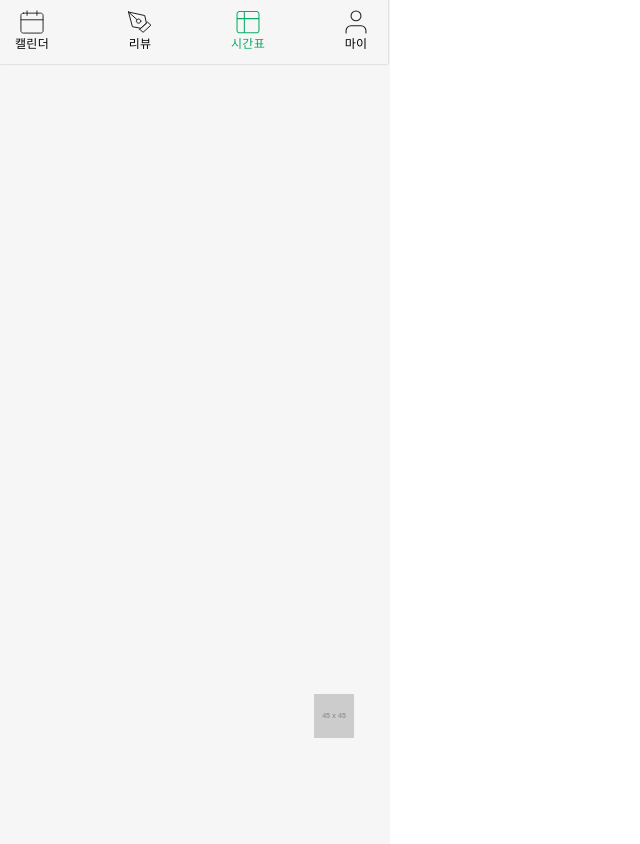
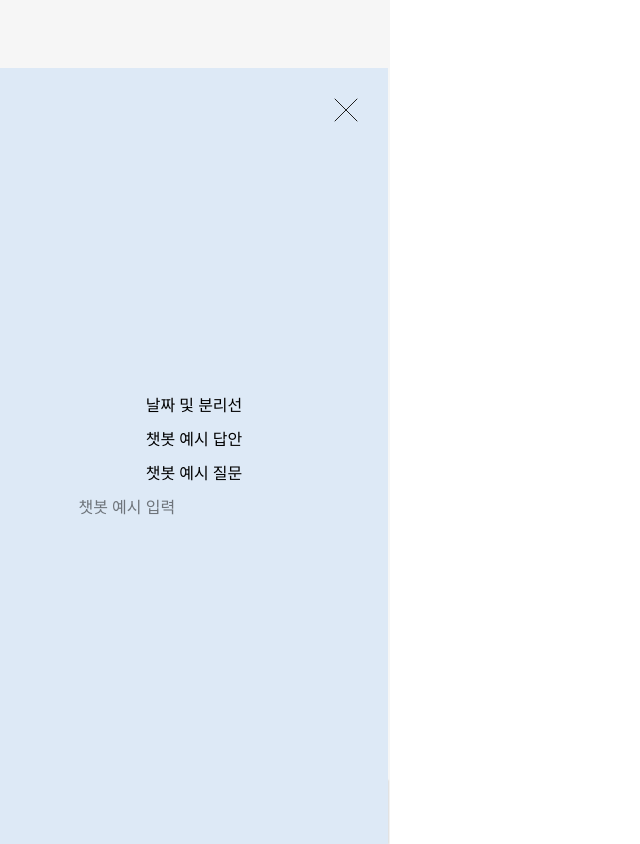
Before and after one commit to capstoneProject-Konkuk-2025-Team2/Frontend, a React (Vite) app: page /main in a window 1280 px wide. Both pictures are taken after a click on the element 334 px from the left and 716 px from the top of the page. Shown: the whole page, without its empty margins (0-640 px from the left). Built offline with nearby package versions, Linux system fonts and the light colour scheme.

Commit message:
feat: 챗봇 프레임 생성

```diff
--- a/src/components/ChatBotFrame.tsx
+++ b/src/components/ChatBotFrame.tsx
@@ -1,19 +1,48 @@
 import { useChatBotPageStore } from "../store/store"
 
-const ChatBotFrame = () =>{
+const ChatBotFrame = () => {
 
-    const {isChatBotOpen} = useChatBotPageStore();
+    const { openChatBotPage } = useChatBotPageStore();
 
-    return(
-        <>
-        {
-            isChatBotOpen ? (
+    return (
+        <div>
+            {/* <div className="absolute bottom-0 w-97 h-194
+                    p-7 flex flex-col justify-center items-center
+                    gap-2.5 z-20 bg-[#DDE9F6]"> */}
+            <div className="absolute bottom-0 w-97 h-194
+                    p-7 flex flex-col justify-center items-center
+                    gap-2.5 z-20 bg-[#DDE9F6]">
+
+                <div className="absolute top-5 right-5"
+                    onClick={openChatBotPage}>
+                    <img src="/public/icons/X-icon.svg" />
+                </div>
+
                 <div>
-                    445
+                    <div>
+                        날짜 및 분리선
+                    </div>
                 </div>
-            ) : null
-        }
-        </>
+
+
+                <div>
+                    <div>
+                        챗봇 예시 답안
+                    </div>
+                </div>
+
+
+                <div>
+                    <div>
+                        챗봇 예시 질문
+                    </div>
+                </div>
+
+                <div>
+                    <input placeholder="챗봇 예시 입력"/>
+                </div>
+            </div>
+        </div>
     )
 }
 
--- a/src/layouts/MainLayout.tsx
+++ b/src/layouts/MainLayout.tsx
@@ -1,13 +1,17 @@
 import { Outlet } from "react-router-dom";
 import LowerNav from "../components/LowerNav.tsx";
 import ChatBotButton from "../components/ChatBotButton.tsx";
+import ChatBotFrame from "../components/ChatBotFrame.tsx";
+import { useChatBotPageStore } from "../store/store.ts";
 
 const MainLayout = () => {
+    const {isChatBotOpen} = useChatBotPageStore();
     return (
         <>
             <main className="relative flex flex-col justify-between w-[390px] min-h-[844px] bg-[#f6f6f6]">
                 <Outlet /> {/* 캘린더, 시간표, 리뷰, 마이페이지 등 등이 여기에 렌더링됨 */}
                 <ChatBotButton />
+                {isChatBotOpen ? <ChatBotFrame/> : null}
                 <LowerNav />
             </main>
         </>
```
Also changed, not shown: public/icons/X-icon.svg (added).
